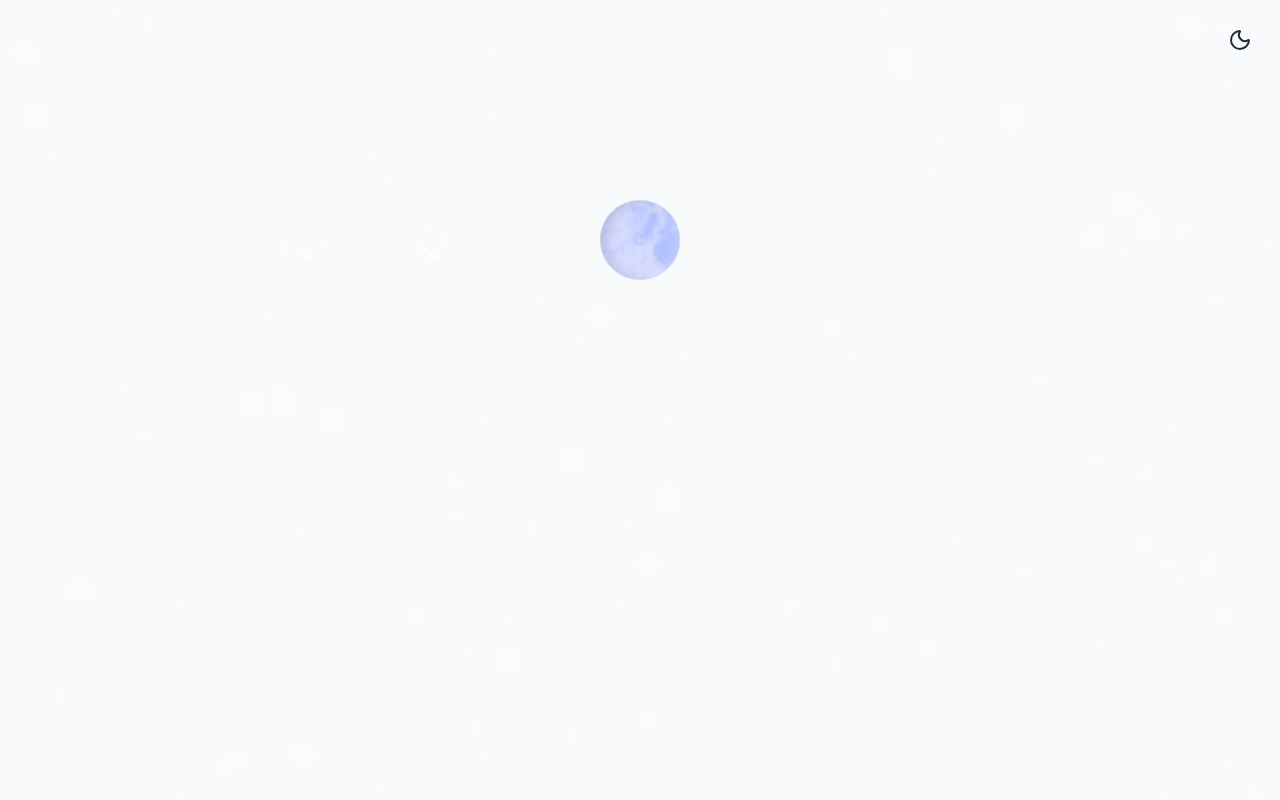
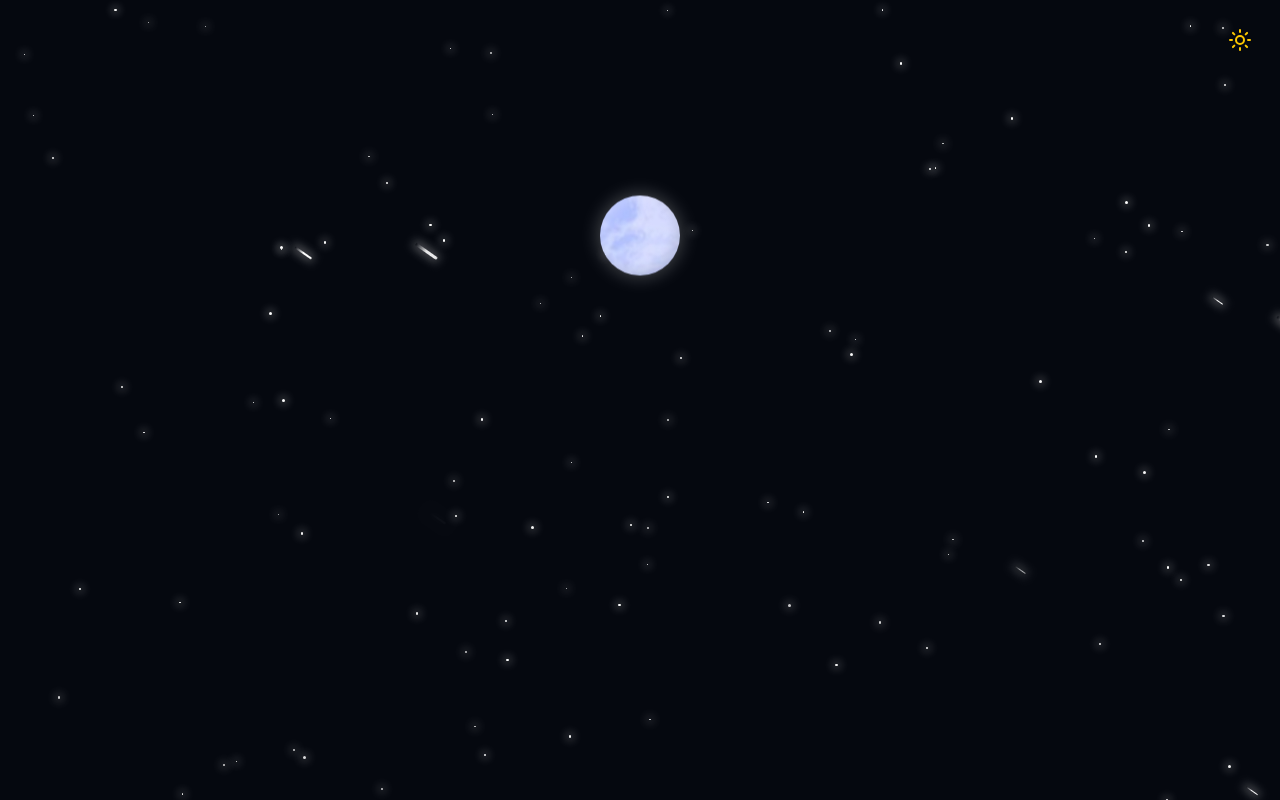
Before and after one commit to omery-t/portfolio, a React (Vite) app: page / in a window 1280 px wide. Built offline with nearby package versions, Linux system fonts and the light colour scheme.

Commit message:
relocate component style into index.css

```diff
--- /dev/null
+++ b/public/theme-init.js
@@ -0,0 +1,14 @@
+// Theme initialization - prevents flash of wrong theme
+(function() {
+  const savedTheme = localStorage.getItem('theme');
+
+  // Default to dark mode if no saved preference
+  if (!savedTheme) {
+    localStorage.setItem('theme', 'dark');
+    document.documentElement.classList.add('dark');
+  } else if (savedTheme === 'dark') {
+    document.documentElement.classList.add('dark');
+  } else {
+    document.documentElement.classList.remove('dark');
+  }
+})();
--- a/src/components/Moon.jsx
+++ b/src/components/Moon.jsx
@@ -5,7 +5,27 @@ export const Moon = () => {
   const [position, setPosition] = useState({ x: 50, y: 30 }); // Initial position
   const [isDragging, setIsDragging] = useState(false);
   const [dragOffset, setDragOffset] = useState({ x: 0, y: 0 });
+  const [isDarkMode, setIsDarkMode] = useState(true);
   const moonRef = useRef(null);
+
+  // Check for theme changes (Temporary, later replace with sun)
+  useEffect(() => {
+    const checkTheme = () => {
+      setIsDarkMode(document.documentElement.classList.contains('dark'));
+    };
+
+    // Check initially
+    checkTheme();
+
+    // Listen for theme changes
+    const observer = new MutationObserver(checkTheme);
+    observer.observe(document.documentElement, {
+      attributes: true,
+      attributeFilter: ['class']
+    });
+
+    return () => observer.disconnect();
+  }, []);
 
   // Handle mouse down on moon
   const handleMouseDown = (e) => {
@@ -49,45 +69,31 @@ export const Moon = () => {
     };
   }, [isDragging, dragOffset]);
 
+  // Don't render moon in light mode
+  if (!isDarkMode) {
+    return null;
+  }
+
   return (
     <button
       ref={moonRef}
       type="button"
-      className={`
-        fixed z-10 cursor-pointer select-none transition-transform duration-300
-        hover:scale-110 active:scale-95 border-none bg-transparent p-0
-        ${isDragging ? 'cursor-grabbing' : 'cursor-grab'}
-      `}
+      className={`moon-button ${isDragging ? 'dragging' : ''}`}
       style={{
         left: `${position.x}%`,
         top: `${position.y}%`,
-        transform: 'translate(-50%, -50%)',
-        width: '80px',
-        height: '80px',
       }}
       onMouseDown={handleMouseDown}
       aria-label="Interactive moon - click and drag to move"
     >
       <div
-        className="w-full h-full rounded-full animate-float"
+        className="moon-surface"
         style={{
-          animation: 'float 6s ease-in-out infinite, spin 20s linear infinite',
-          background: `url(${moonAsset}) center`,
-          boxShadow: `
-            0 0 20px rgba(255, 255, 255, 0.3),
-            inset -5px -5px 10px rgba(0, 0, 0, 0.1),
-            inset 5px 5px 10px rgba(255, 255, 255, 0.2)
-          `,
+          backgroundImage: `url(${moonAsset})`,
         }}
       />
 
-      <div
-        className="absolute inset-0 rounded-full pointer-events-none"
-        style={{
-          background: 'radial-gradient(circle, rgba(255, 255, 255, 0.1) 0%, transparent 70%)',
-          animation: 'pulse-subtle 4s ease-in-out infinite',
-        }}
-      />
+      <div className="moon-glow" />
     </button>
   );
 };
--- a/src/components/ThemeToggle.jsx
+++ b/src/components/ThemeToggle.jsx
@@ -3,13 +3,18 @@ import { Sun, Moon } from 'lucide-react'
 import { cn } from '@/lib/utils'
 
 export const ThemeToggle = () => {
-    const [isDarkMode, setIsDarkMode] = useState(false);
+    const [isDarkMode, setIsDarkMode] = useState(true); // Default to dark mode
 
     useEffect(() => {
         const savedTheme = localStorage.getItem('theme');
-        if (savedTheme === 'dark') {
+        if (savedTheme === 'light') {
+            setIsDarkMode(false);
+            document.documentElement.classList.remove('dark');
+        } else {
+            // Default to dark mode if no saved theme or if saved theme is dark
             setIsDarkMode(true);
             document.documentElement.classList.add('dark');
+            localStorage.setItem('theme', 'dark');
         }
     }, []);
 
--- a/src/index.css
+++ b/src/index.css
@@ -176,6 +176,54 @@ body {
   animation: meteor 5s linear infinite;
 }
 
+/* Moon Component Styles */
+.moon-button {
+  position: fixed;
+  z-index: 10;
+  cursor: grab;
+  user-select: none;
+  transition: transform 300ms;
+  border: none;
+  background: transparent;
+  padding: 0;
+  width: 80px;
+  height: 80px;
+  transform: translate(-50%, -50%);
+}
+
+.moon-button:hover {
+  transform: translate(-50%, -50%) scale(1.1);
+}
+
+.moon-button:active {
+  transform: translate(-50%, -50%) scale(0.95);
+}
+
+.moon-button.dragging {
+  cursor: grabbing;
+}
+
+.moon-surface {
+  width: 100%;
+  height: 100%;
+  border-radius: 50%;
+  animation: float 6s ease-in-out infinite, spin 20s linear infinite;
+  background-position: center;
+  box-shadow:
+    0 0 20px rgba(255, 255, 255, 0.3),
+    inset -5px -5px 10px rgba(0, 0, 0, 0.1),
+    inset 5px 5px 10px rgba(255, 255, 255, 0.2);
+}
+
+.moon-glow {
+  position: absolute;
+  inset: 0;
+  border-radius: 50%;
+  pointer-events: none;
+  background: radial-gradient(circle, rgba(255, 255, 255, 0.1) 0%, transparent 70%);
+  animation: pulse-subtle 4s ease-in-out infinite;
+}
+
 #root {
   max-width: 100%;
   margin: 0 auto;
```
